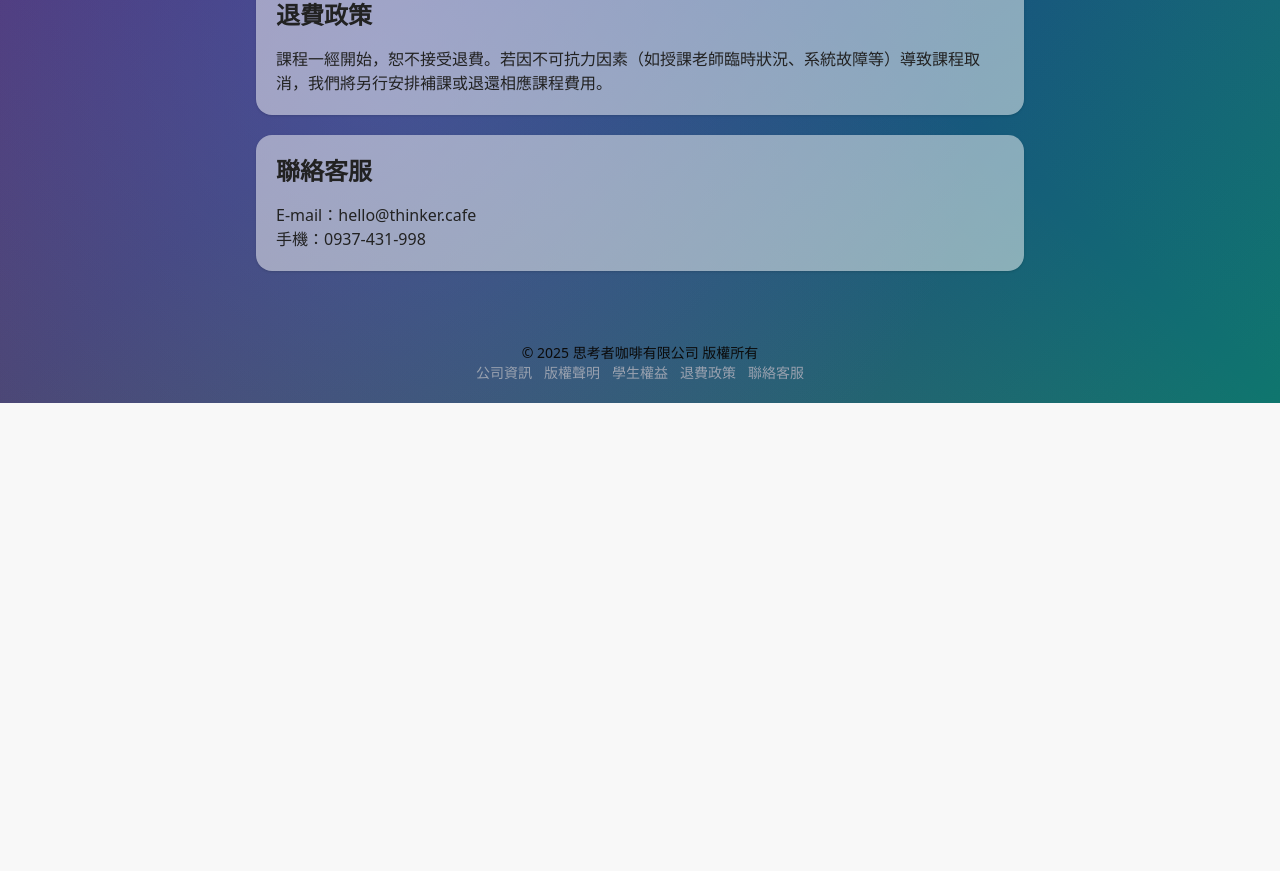
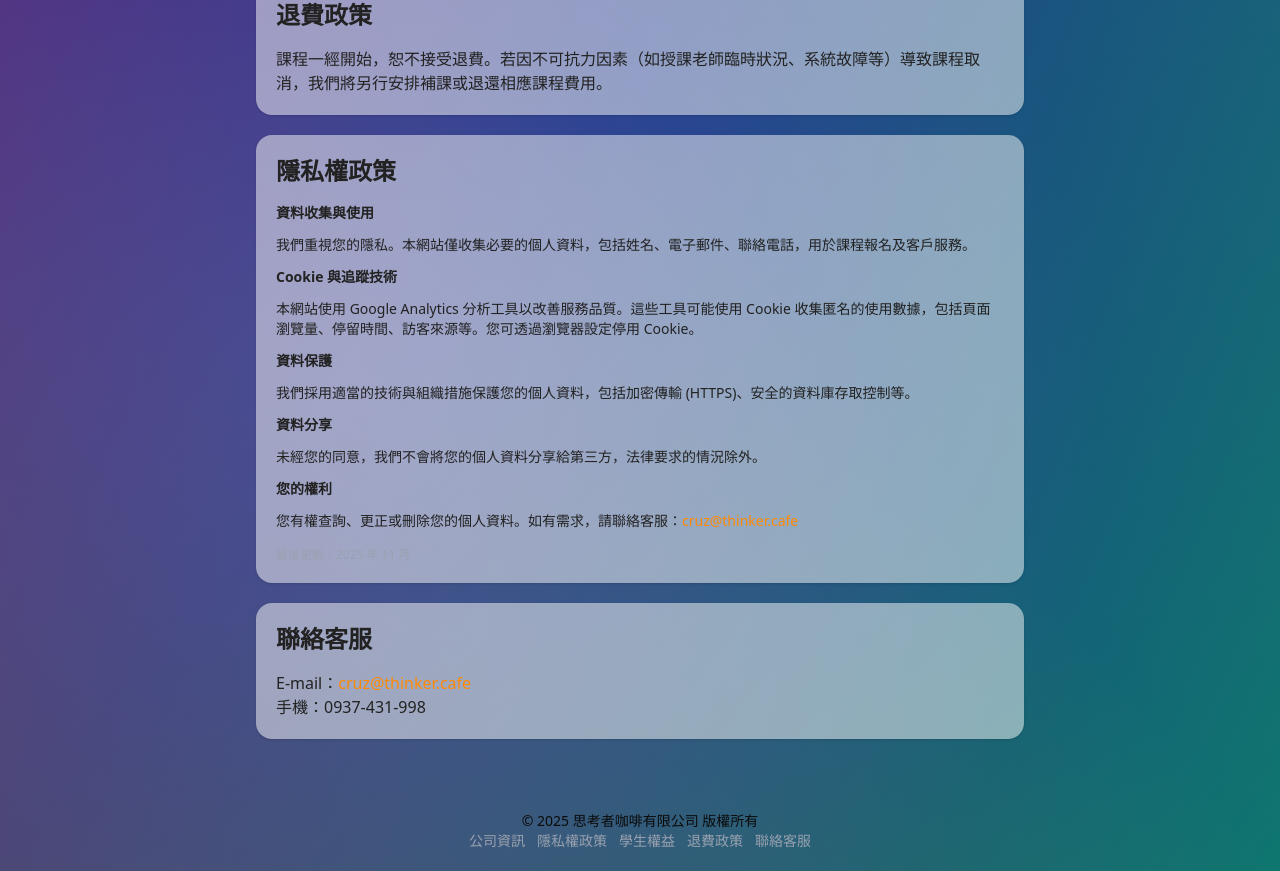
Before and after one commit to ThinkerCafe-tw/thinker_official_website, a Next.js app: page /more-info in a window 1280 px wide. Shown: the part 733-1604 px from the top of the page. Before the commit the page ends 1136 px from the top, so only its background shows below. Built offline with nearby package versions, Linux system fonts and the light colour scheme; no server answers.

Commit message:
feat: 新增隱私權政策並更新聯絡方式
- 在 /more-info 頁面新增隱私權政策區塊
- Footer 加入隱私權政策連結
- 將版權聲明改為隱私權政策
- 更新所有聯絡 Email 為 cruz@thinker.cafe
- 包含資料收集、Cookie 使用、資料保護說明

```diff
--- a/app/Footer.js
+++ b/app/Footer.js
@@ -22,10 +22,10 @@ export default function Footer() {
           公司資訊
         </Link>
         <Link
-          href={`${moreInfoUrlPrefix}#copyright`}
+          href={`${moreInfoUrlPrefix}#privacy`}
           className="text-gray-400 hover:text-foreground"
         >
-          版權聲明
+          隱私權政策
         </Link>
         <Link
           href={`${moreInfoUrlPrefix}#tos`}
--- a/app/more-info/page.js
+++ b/app/more-info/page.js
@@ -56,6 +56,44 @@ export default function MoreInfoPage() {
           </p>
         </FormCard>
         <FormCard
+          id="privacy"
+          title="隱私權政策"
+          compact
+          singleColumn
+          className="scroll-mt-24"
+        >
+          <div className="space-y-3 text-sm">
+            <p className="font-semibold">資料收集與使用</p>
+            <p>
+              我們重視您的隱私。本網站僅收集必要的個人資料，包括姓名、電子郵件、聯絡電話，用於課程報名及客戶服務。
+            </p>
+
+            <p className="font-semibold">Cookie 與追蹤技術</p>
+            <p>
+              本網站使用 Google Analytics 分析工具以改善服務品質。這些工具可能使用 Cookie 收集匿名的使用數據，包括頁面瀏覽量、停留時間、訪客來源等。您可透過瀏覽器設定停用 Cookie。
+            </p>
+
+            <p className="font-semibold">資料保護</p>
+            <p>
+              我們採用適當的技術與組織措施保護您的個人資料，包括加密傳輸 (HTTPS)、安全的資料庫存取控制等。
+            </p>
+
+            <p className="font-semibold">資料分享</p>
+            <p>
+              未經您的同意，我們不會將您的個人資料分享給第三方，法律要求的情況除外。
+            </p>
+
+            <p className="font-semibold">您的權利</p>
+            <p>
+              您有權查詢、更正或刪除您的個人資料。如有需求，請聯絡客服：<a href="mailto:cruz@thinker.cafe" className="text-orange-400">cruz@thinker.cafe</a>
+            </p>
+
+            <p className="text-xs text-gray-400 mt-4">
+              最後更新：2025 年 11 月
+            </p>
+          </div>
+        </FormCard>
+        <FormCard
           id="contact"
           title="聯絡客服"
           compact
@@ -63,7 +101,7 @@ export default function MoreInfoPage() {
           className="scroll-mt-24"
         >
           <p>
-            E-mail：<a href="mailto:hello@thinker.cafe">hello@thinker.cafe</a><br />
+            E-mail：<a href="mailto:cruz@thinker.cafe" className="text-orange-400">cruz@thinker.cafe</a><br />
             手機：0937-431-998<br />
           </p>
         </FormCard>
--- a/components/contact-form.tsx
+++ b/components/contact-form.tsx
@@ -228,7 +228,7 @@ export function ContactForm() {
                 <div className="min-w-0">
                   <p className="font-medium text-sm sm:text-base">信箱</p>
                   <p className="text-xs sm:text-sm text-muted-foreground break-all">
-                    hello@thinker.cafe
+                    cruz@thinker.cafe
                   </p>
                 </div>
               </div>
```
